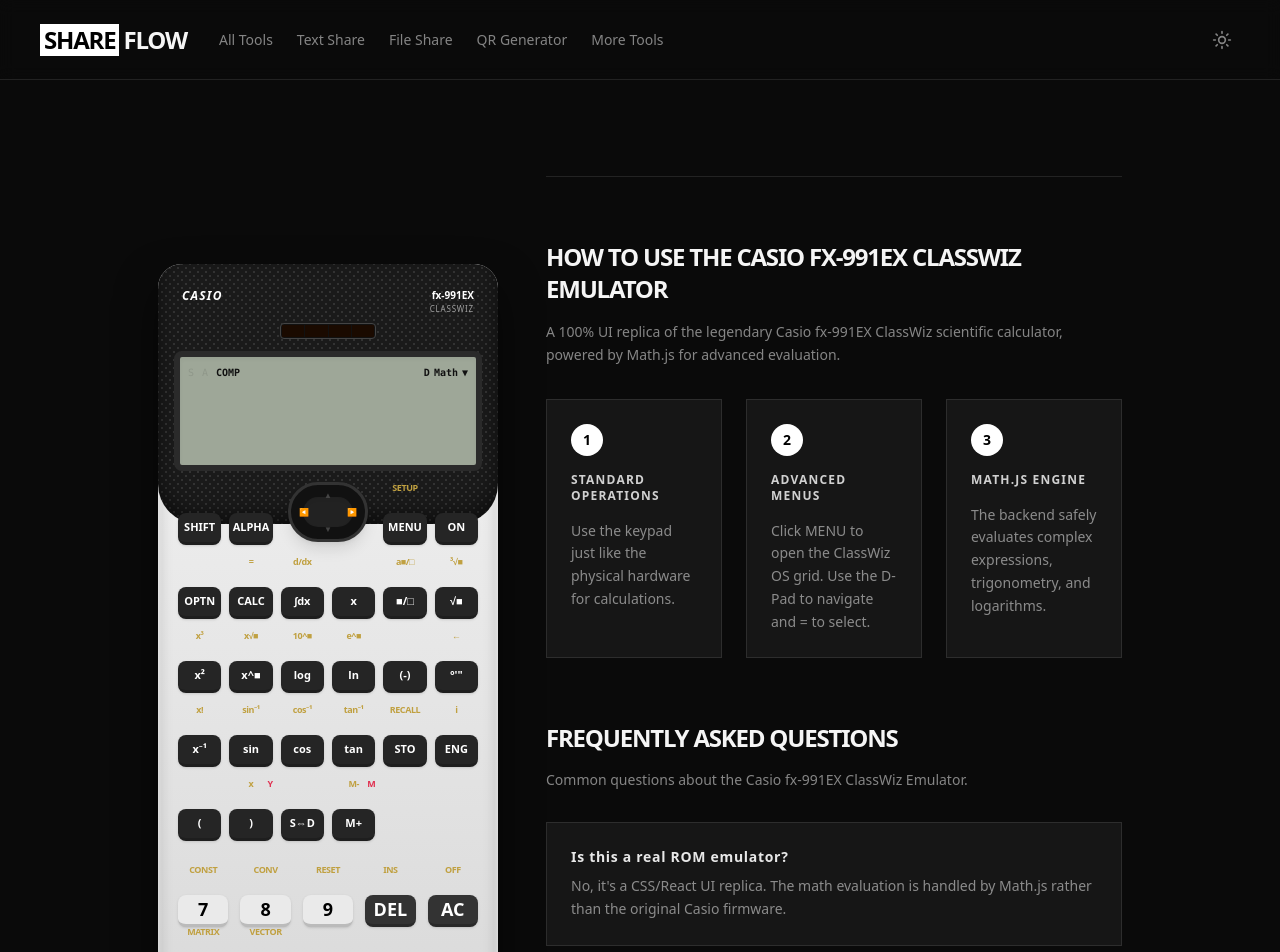
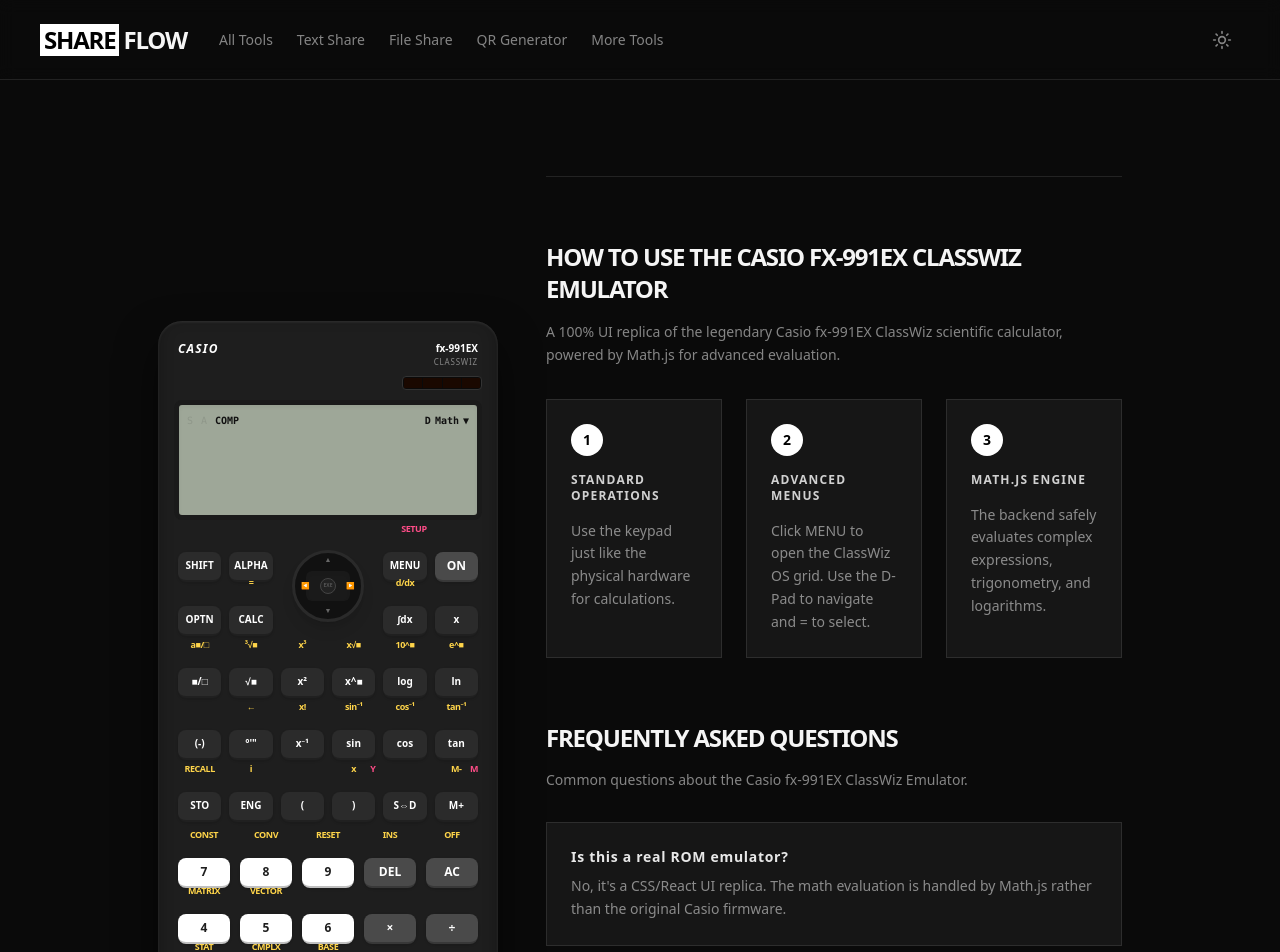
Before and after one commit to ariandesu/shareflow, a React (Vite) app: page /calculator in a window 1280 px wide. Shown: the top 952 px of the page. Built offline with nearby package versions, Linux system fonts and the light colour scheme.

Commit message:
redesign calculator: dark body #1E1E1E, white number keys, blue = key, #FFD54A/#FF4D88 labels, reordered rows per JSON spec, D-PAD with center EXE

```diff
--- a/src/pages/ScientificCalculator.tsx
+++ b/src/pages/ScientificCalculator.tsx
@@ -24,25 +24,27 @@ const Btn = ({
   onClick: () => void,
   shiftL?: string,
   alphaL?: string,
-  type?: "normal" | "number" | "operator" | "nav",
+  type?: "normal" | "number" | "operator" | "blue" | "nav",
   className?: string,
   btnClassName?: string
 }) => {
   const isNum = type === "number";
   const isOp = type === "operator";
+  const isBlue = type === "blue";
 
   return (
-    <div className={`flex flex-col items-center justify-end h-[50px] relative ${className}`}>
-      {shiftL && <span className="absolute top-[-14px] text-[9px] text-[#C0A040] font-bold tracking-tighter w-full text-center left-0">{shiftL}</span>}
-      {alphaL && <span className="absolute top-[-14px] text-[9px] text-[#E03050] font-bold tracking-tighter right-0">{alphaL}</span>}
+    <div className={`flex flex-col items-center justify-end h-[46px] relative ${className}`}>
+      {shiftL && <span className="absolute top-[-14px] text-[9px] text-[#FFD54A] font-bold tracking-tighter w-full text-center left-0">{shiftL}</span>}
+      {alphaL && <span className="absolute top-[-14px] text-[9px] text-[#FF4D88] font-bold tracking-tighter right-0">{alphaL}</span>}
 
       <button
         onClick={onClick}
         className={`
-          w-full h-[32px] rounded-lg shadow-sm border-b-[3px] border-black/20 active:border-b-0 active:translate-y-[3px] transition-all font-bold flex items-center justify-center
-          ${btnClassName ? btnClassName : isNum ? "bg-[#EAEAEA] text-black hover:bg-[#FFF] text-lg" :
-            isOp ? "bg-[#333] text-[#FFF] hover:bg-[#444] text-lg" :
-            "bg-[#252525] text-[#FFF] hover:bg-[#353535] text-[11px] px-1"}
+          w-full h-[30px] rounded-lg shadow-sm border-b-[2px] border-black/25 active:border-b-0 active:translate-y-[2px] transition-all font-bold flex items-center justify-center text-xs
+          ${btnClassName ? btnClassName : isNum ? "bg-[#FFFFFF] text-[#1E1E1E] hover:bg-[#F0F0F0] text-sm" :
+            isOp ? "bg-[#4A4A4A] text-[#FFF] hover:bg-[#5A5A5A] text-sm" :
+            isBlue ? "bg-[#1D6CFF] text-[#FFF] hover:bg-[#1A5FE0] text-sm" :
+            "bg-[#2B2B2B] text-[#FFF] hover:bg-[#353535] text-[10px] px-1"}
         `}
       >
         {label}
@@ -180,35 +182,27 @@ export default function ScientificCalculator() {
     <div className="max-w-6xl mx-auto h-full flex flex-col xl:flex-row gap-12 items-center justify-center p-4">
 
       <div
-        className="relative w-[340px] h-auto min-h-[720px] pb-6 bg-[#EAEAEA] rounded-3xl shadow-2xl p-4 flex flex-col flex-shrink-0"
+        className="relative w-[340px] h-auto min-h-[720px] pb-6 bg-[#1E1E1E] rounded-3xl shadow-2xl p-4 flex flex-col flex-shrink-0"
         style={{
-          boxShadow: "0 20px 40px rgba(0,0,0,0.5), inset 0 2px 5px rgba(255,255,255,0.8), inset 0 -5px 15px rgba(0,0,0,0.2)",
-          backgroundImage: "linear-gradient(to bottom, #F5F5F5 0%, #D5D5D5 100%)"
+          boxShadow: "0 20px 40px rgba(0,0,0,0.5), inset 0 1px 3px rgba(255,255,255,0.1), inset 0 -5px 15px rgba(0,0,0,0.3)",
         }}
       >
-        <div
-          className="absolute top-0 left-0 w-full h-[260px] bg-[#1A1A1A] rounded-t-3xl rounded-b-[40px] z-0 overflow-hidden"
-          style={{
-            backgroundImage: "radial-gradient(#333 1px, transparent 1px), radial-gradient(#333 1px, transparent 1px)",
-            backgroundSize: "8px 8px",
-            backgroundPosition: "0 0, 4px 4px",
-            boxShadow: "inset 0 -10px 20px rgba(0,0,0,0.5)"
-          }}
-        />
-
-        <div className="relative z-10 flex justify-between items-start px-2 pt-2">
+        {/* Top Branding Bar */}
+        <div className="flex justify-between items-start px-1 pt-1 pb-2">
           <div className="text-[#FFF] text-xs font-black tracking-widest italic">CASIO</div>
           <div className="text-right">
             <div className="text-[#FFF] text-[10px] font-bold">fx-991EX</div>
-            <div className="text-[#A0A0A0] text-[8px] tracking-widest">CLASSWIZ</div>
+            <div className="text-[#888] text-[8px] tracking-widest">CLASSWIZ</div>
           </div>
         </div>
 
-        <div className="relative z-10 w-24 h-4 bg-[#111] border border-[#444] rounded-sm mx-auto mt-2 grid grid-cols-4 gap-px p-px">
-          <div className="bg-[#1A0A00]"></div><div className="bg-[#1A0A00]"></div><div className="bg-[#1A0A00]"></div><div className="bg-[#1A0A00]"></div>
+        {/* Solar Panel */}
+        <div className="w-20 h-3.5 bg-[#0A0A0A] border border-[#333] rounded-sm ml-auto grid grid-cols-4 gap-px p-px">
+          <div className="bg-[#1A0800]"></div><div className="bg-[#1A0800]"></div><div className="bg-[#1A0800]"></div><div className="bg-[#1A0800]"></div>
         </div>
 
-        <div className="relative z-10 mt-3 w-full h-[120px] bg-[#9EA798] border-[6px] border-[#2A2A2A] rounded-lg p-2 shadow-inner flex flex-col font-mono text-[#111]">
+        {/* LCD Screen */}
+        <div className="mt-2.5 w-full h-[120px] bg-[#9EA798] border-[5px] border-[#1A1A1A] rounded-lg p-2 shadow-inner flex flex-col font-mono text-[#111]">
           <div className="flex justify-between items-center text-[10px] h-4 mb-1">
             <div className="flex gap-2">
               <span className={shiftState === "SHIFT" ? "font-black" : "opacity-10"}>S</span>
@@ -250,57 +244,86 @@ export default function ScientificCalculator() {
           </div>
         </div>
 
-        <div className="relative z-10 flex-1 mt-6 px-1 flex flex-col gap-5">
+        {/* Keyboard */}
+        <div className="flex-1 mt-4 px-1 flex flex-col gap-4">
 
-          <div className="grid grid-cols-6 gap-x-2 gap-y-6">
-            <Btn label="SHIFT" onClick={toggleShift} shiftL="" className="col-span-1" />
-            <Btn label="ALPHA" onClick={toggleAlpha} shiftL="" className="col-span-1" />
-
-            <div className="col-span-2 relative flex items-center justify-center -mt-4">
-              <div className="w-[80px] h-[60px] bg-[#111] rounded-[30px] border-[3px] border-[#333] shadow-lg relative flex items-center justify-center overflow-hidden active:scale-95 transition-transform">
-                <div className="w-[50px] h-[30px] bg-[#222] rounded-[15px] absolute shadow-inner" />
-                <button onClick={() => handleNav("UP")} className="absolute top-0 w-full h-[20px]" />
-                <button onClick={() => handleNav("DOWN")} className="absolute bottom-0 w-full h-[20px]" />
-                <button onClick={() => handleNav("LEFT")} className="absolute left-0 w-[20px] h-full" />
-                <button onClick={() => handleNav("RIGHT")} className="absolute right-0 w-[20px] h-full" />
-                <div className="absolute text-[#444] text-[8px] font-bold top-1">▲</div>
-                <div className="absolute text-[#444] text-[8px] font-bold bottom-1">▼</div>
-                <div className="absolute text-[#444] text-[8px] font-bold left-2">◀</div>
-                <div className="absolute text-[#444] text-[8px] font-bold right-2">▶</div>
+          {/* Row 1-2: SHIFT, ALPHA, D-PAD, MENU, ON + OPTN, CALC, D-PAD bottom, ∫, x */}
+          <div className="grid grid-cols-6 gap-x-2" style={{ gridTemplateRows: "auto auto", gap: "8px" }}>
+            <div style={{ gridRow: 1, gridColumn: 1 }}>
+              <Btn label="SHIFT" onClick={toggleShift} type="normal" />
+            </div>
+            <div style={{ gridRow: 1, gridColumn: 2 }}>
+              <Btn label="ALPHA" onClick={toggleAlpha} type="normal" />
+            </div>
+            <div style={{ gridRow: "1 / 3", gridColumn: "3 / 5" }} className="flex items-center justify-center">
+              <div className="w-[72px] h-[72px] bg-[#111] rounded-full border-[3px] border-[#2A2A2A] shadow-lg relative flex items-center justify-center overflow-hidden active:scale-95 transition-transform">
+                <div className="w-[44px] h-[30px] bg-[#1A1A1A] rounded-md absolute shadow-inner" />
+                <button onClick={() => handleNav("UP")} className="absolute top-0 left-[18px] w-[36px] h-[22px] z-10 cursor-pointer" />
+                <button onClick={() => handleNav("DOWN")} className="absolute bottom-0 left-[18px] w-[36px] h-[22px] z-10 cursor-pointer" />
+                <button onClick={() => handleNav("LEFT")} className="absolute left-0 top-[16px] w-[22px] h-[40px] z-10 cursor-pointer" />
+                <button onClick={() => handleNav("RIGHT")} className="absolute right-0 top-[16px] w-[22px] h-[40px] z-10 cursor-pointer" />
+                <button onClick={() => handleNav("UP")} className="absolute text-[#666] text-[7px] font-bold top-0.5 z-20 pointer-events-none">▲</button>
+                <button onClick={() => handleNav("DOWN")} className="absolute text-[#666] text-[7px] font-bold bottom-0.5 z-20 pointer-events-none">▼</button>
+                <button onClick={() => handleNav("LEFT")} className="absolute text-[#666] text-[7px] font-bold left-1.5 z-20 pointer-events-none">◀</button>
+                <button onClick={() => handleNav("RIGHT")} className="absolute text-[#666] text-[7px] font-bold right-1.5 z-20 pointer-events-none">▶</button>
+                <div className="w-[16px] h-[16px] bg-[#222] rounded-full border border-[#444] flex items-center justify-center z-20">
+                  <span className="text-[#555] text-[5px] font-bold">EXE</span>
+                </div>
               </div>
             </div>
+            <div style={{ gridRow: 1, gridColumn: 5 }}>
+              <Btn label="MENU" onClick={toggleMenu} alphaL="SETUP" />
+            </div>
+            <div style={{ gridRow: 1, gridColumn: 6 }}>
+              <Btn label="ON" onClick={ac} type="operator" />
+            </div>
 
-            <Btn label="MENU" onClick={toggleMenu} shiftL="SETUP" className="col-span-1" />
-            <Btn label="ON" onClick={ac} className="col-span-1" />
+            <div style={{ gridRow: 2, gridColumn: 1 }}>
+              <Btn label="OPTN" onClick={() => {}} />
+            </div>
+            <div style={{ gridRow: 2, gridColumn: 2 }}>
+              <Btn label="CALC" onClick={() => {}} shiftL="=" />
+            </div>
+            <div style={{ gridRow: 2, gridColumn: 5 }}>
+              <Btn label="∫dx" onClick={() => insert("integrate(")} shiftL="d/dx" />
+            </div>
+            <div style={{ gridRow: 2, gridColumn: 6 }}>
+              <Btn label="x" onClick={() => insert("x")} />
+            </div>
+          </div>
 
-            <Btn label="OPTN" onClick={() => {}} className="col-span-1" />
-            <Btn label="CALC" onClick={() => {}} shiftL="=" className="col-span-1" />
-            <Btn label="∫dx" onClick={() => insert("integrate(")} shiftL="d/dx" className="col-span-1" />
-            <Btn label="x" onClick={() => insert("x")} className="col-span-1" />
+          {/* Row 3: Fraction, √, x², x^, log, ln */}
+          <div className="grid grid-cols-6 gap-x-2">
             <Btn label="■/□" onClick={() => insert("(")} shiftL="a■/□" className="col-span-1" />
             <Btn label="√■" onClick={() => insert("√(")} shiftL="³√■" className="col-span-1" />
-
             <Btn label="x²" onClick={() => insert("²")} shiftL="x³" className="col-span-1" />
             <Btn label="x^■" onClick={() => insert("^")} shiftL="x√■" className="col-span-1" />
             <Btn label="log" onClick={() => insert("log(")} shiftL="10^■" className="col-span-1" />
             <Btn label="ln" onClick={() => insert("ln(")} shiftL="e^■" className="col-span-1" />
+          </div>
+
+          {/* Row 4: (-), °'", x⁻¹, sin, cos, tan */}
+          <div className="grid grid-cols-6 gap-x-2">
             <Btn label="(-)" onClick={() => insert("-")} className="col-span-1" />
             <Btn label={'°\'"'} onClick={() => {}} shiftL="←" className="col-span-1" />
-
             <Btn label="x⁻¹" onClick={() => insert("^-1")} shiftL="x!" className="col-span-1" />
             <Btn label="sin" onClick={() => insert("sin(")} shiftL="sin⁻¹" className="col-span-1" />
             <Btn label="cos" onClick={() => insert("cos(")} shiftL="cos⁻¹" className="col-span-1" />
             <Btn label="tan" onClick={() => insert("tan(")} shiftL="tan⁻¹" className="col-span-1" />
+          </div>
+
+          {/* Row 5: STO, ENG, (, ), S⇔D, M+ */}
+          <div className="grid grid-cols-6 gap-x-2">
             <Btn label="STO" onClick={() => {}} shiftL="RECALL" className="col-span-1" />
             <Btn label="ENG" onClick={() => {}} shiftL="i" className="col-span-1" />
-
             <Btn label="(" onClick={() => insert("(")} className="col-span-1" />
             <Btn label=")" onClick={() => insert(")")} shiftL="x" alphaL="Y" className="col-span-1" />
             <Btn label="S⇔D" onClick={() => {}} className="col-span-1" />
             <Btn label="M+" onClick={() => {}} shiftL="M-" alphaL="M" className="col-span-1" />
           </div>
 
-          <div className="grid grid-cols-5 gap-3 mt-4">
+          {/* Numpad */}
+          <div className="grid grid-cols-5 gap-2.5 mt-1">
             <Btn label="7" onClick={() => insert("7")} type="number" shiftL="CONST" />
             <Btn label="8" onClick={() => insert("8")} type="number" shiftL="CONV" />
             <Btn label="9" onClick={() => insert("9")} type="number" shiftL="RESET" />
@@ -310,20 +333,20 @@ export default function ScientificCalculator() {
             <Btn label="4" onClick={() => insert("4")} type="number" shiftL="MATRIX" />
             <Btn label="5" onClick={() => insert("5")} type="number" shiftL="VECTOR" />
             <Btn label="6" onClick={() => insert("6")} type="number" />
-            <Btn label="×" onClick={() => insert("×")} type="normal" btnClassName="bg-[#D3D3D3] text-black hover:bg-[#EAEAEA]" />
-            <Btn label="÷" onClick={() => insert("÷")} type="normal" btnClassName="bg-[#D3D3D3] text-black hover:bg-[#EAEAEA]" />
+            <Btn label="×" onClick={() => insert("×")} type="operator" />
+            <Btn label="÷" onClick={() => insert("÷")} type="operator" />
 
             <Btn label="1" onClick={() => insert("1")} type="number" shiftL="STAT" />
             <Btn label="2" onClick={() => insert("2")} type="number" shiftL="CMPLX" />
             <Btn label="3" onClick={() => insert("3")} type="number" shiftL="BASE" />
-            <Btn label="+" onClick={() => insert("+")} type="normal" btnClassName="bg-[#D3D3D3] text-black hover:bg-[#EAEAEA]" />
-            <Btn label="-" onClick={() => insert("-")} type="normal" btnClassName="bg-[#D3D3D3] text-black hover:bg-[#EAEAEA]" />
+            <Btn label="+" onClick={() => insert("+")} type="operator" />
+            <Btn label="-" onClick={() => insert("-")} type="operator" />
 
             <Btn label="0" onClick={() => insert("0")} type="number" />
             <Btn label="." onClick={() => insert(".")} type="number" />
             <Btn label="×10ˣ" onClick={() => insert("x10^")} type="number" shiftL="π" alphaL="e" />
-            <Btn label="Ans" onClick={() => insert("Ans")} type="normal" btnClassName="bg-[#D3D3D3] text-black hover:bg-[#EAEAEA]" />
-            <Btn label="=" onClick={handleEqual} type="operator" btnClassName="bg-[#333] text-[#FFF] hover:bg-[#444]" />
+            <Btn label="Ans" onClick={() => insert("Ans")} type="normal" btnClassName="bg-[#4A4A4A] text-white hover:bg-[#5A5A5A] text-sm" />
+            <Btn label="=" onClick={handleEqual} type="blue" />
           </div>
 
         </div>
```
